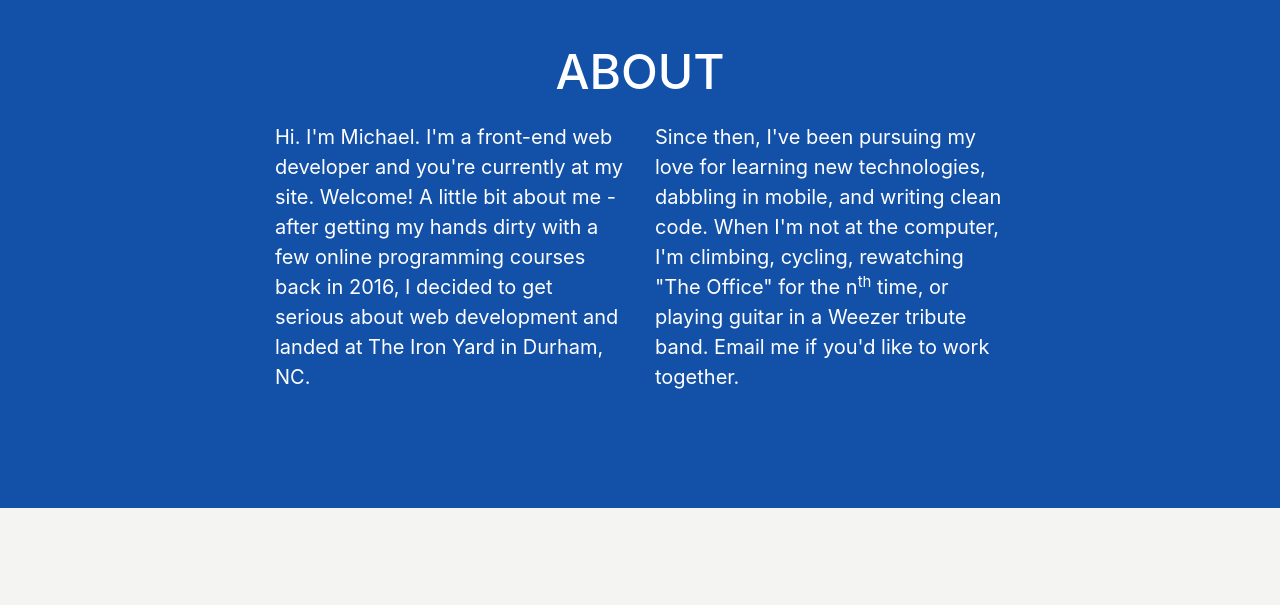
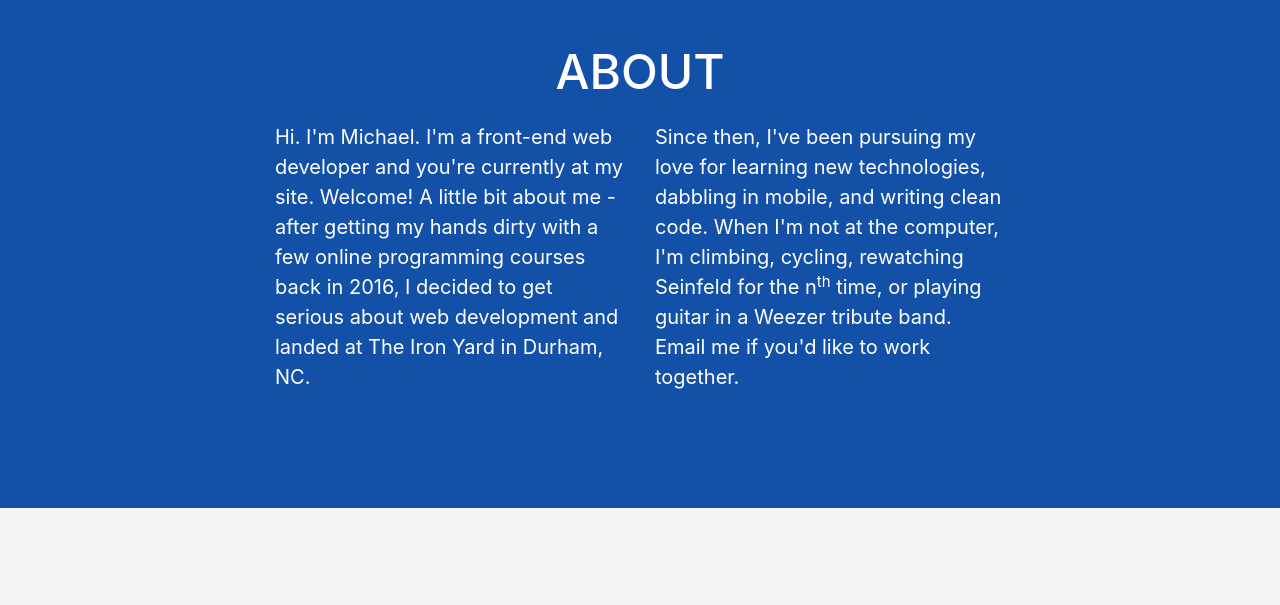
Before and after one commit to prechter/prechter.github.io, a website with bundled scripts: page index.html in a window 1280 px wide. Shown: the part 780-1385 px from the top of the page. Built offline with nearby package versions, Linux system fonts and the light colour scheme.

Commit message:
minor edit to about section

```diff
--- a/index.html
+++ b/index.html
@@ -71,7 +71,7 @@
             <p>Hi. I'm Michael. I'm a front-end web developer and you're currently at my site. Welcome! A little bit about me - after getting my hands dirty with a few online programming courses back in 2016, I decided to get serious about web development and landed at The Iron Yard in Durham, NC.</p>
           </div>
           <div class="col-lg-4 mr-auto">
-            <p>Since then, I've been pursuing my love for learning new technologies, dabbling in mobile, and writing clean code. When I'm not at the computer, I'm climbing, cycling, rewatching "The Office" for the n<sup>th</sup> time, or playing guitar in a Weezer tribute band. Email me if you'd like to work together.</p>
+            <p>Since then, I've been pursuing my love for learning new technologies, dabbling in mobile, and writing clean code. When I'm not at the computer, I'm climbing, cycling, rewatching Seinfeld for the n<sup>th</sup> time, or playing guitar in a Weezer tribute band. Email me if you'd like to work together.</p>
           </div>
         </div>
       </div>
```
